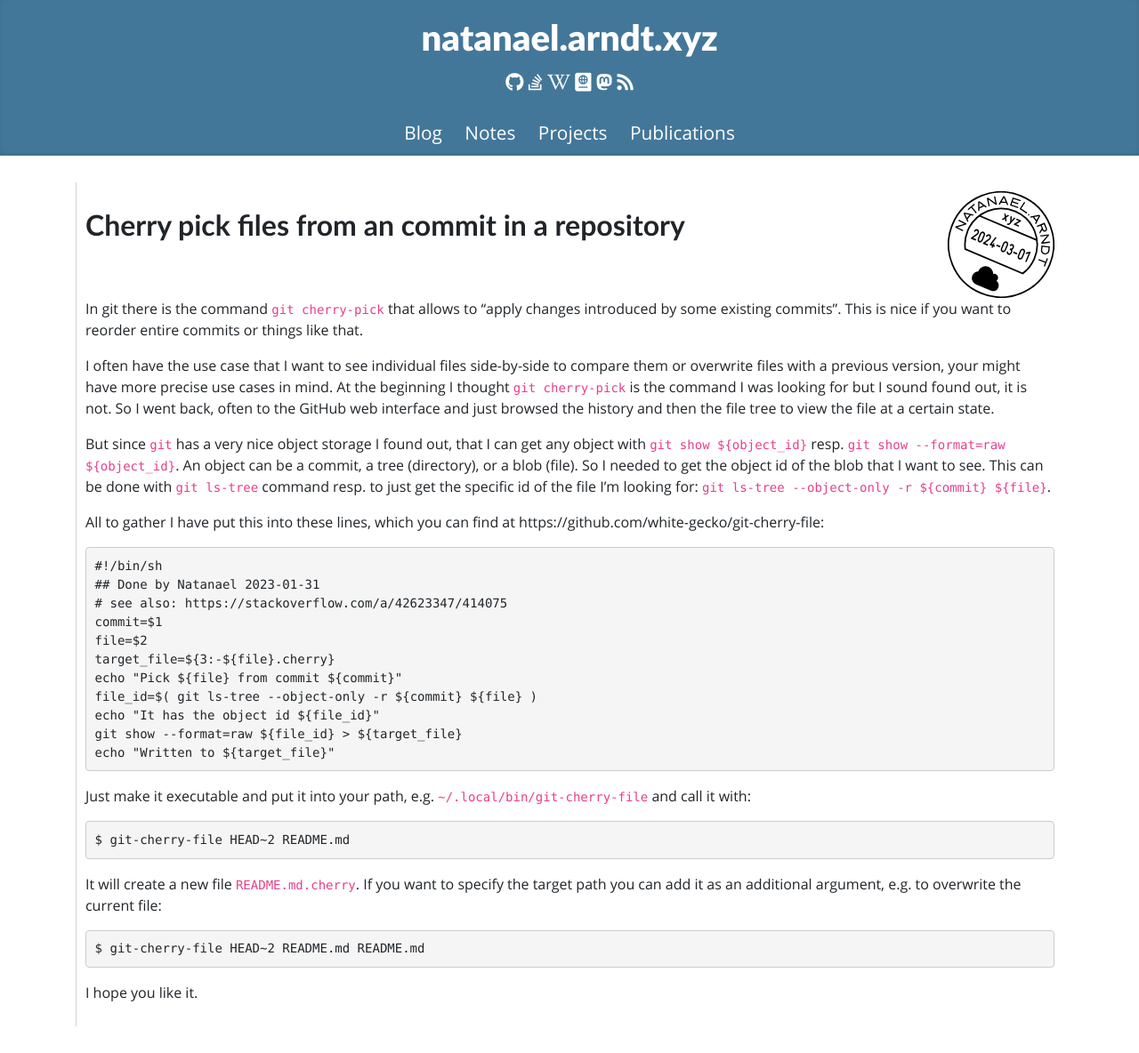
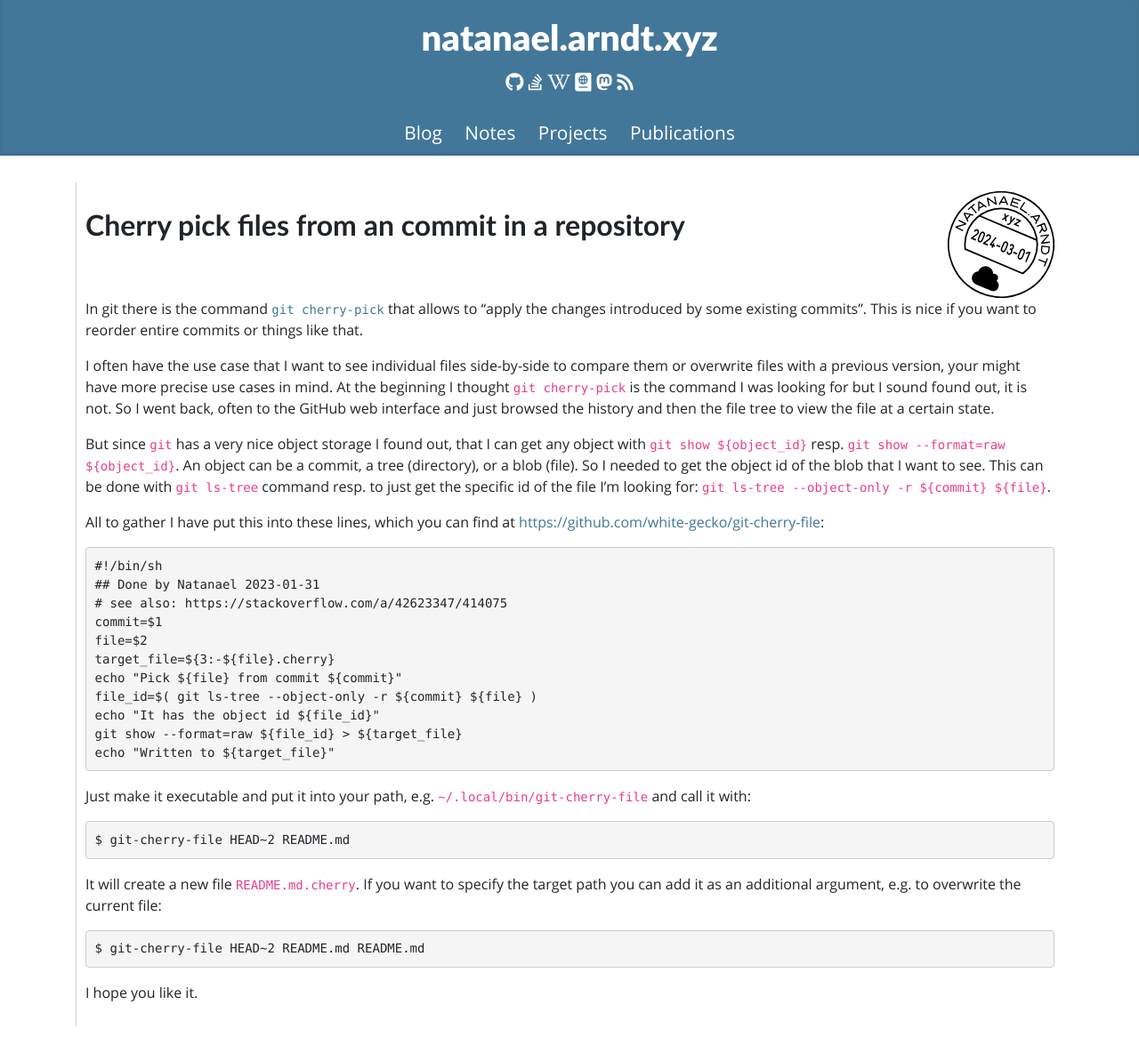
Before and after one commit to white-gecko/natanael.arndt.xyz, a Jekyll site: the page built from _posts/2024-03-01-git-cherry-file.md, in a window 1280 px wide. Shown: the whole page at 89% size. Built offline with Jekyll 4.4.1, drawn with Linux system fonts in a browser that asks for light colours.

Commit message:
Add links

````diff
--- a/_posts/2024-03-01-git-cherry-file.md
+++ b/_posts/2024-03-01-git-cherry-file.md
@@ -5,7 +5,7 @@ tags: ["Git", "cherry pick"]
 date: 2024-03-01 14:13:00+01:00
 ---
 
-In git there is the command `git cherry-pick` that allows to “apply changes introduced by some existing commits”.
+In git there is the command [`git cherry-pick`](https://git-scm.com/docs/git-cherry-pick) that allows to “apply the changes introduced by some existing commits”.
 This is nice if you want to reorder entire commits or things like that.
 
 I often have the use case that I want to see individual files side-by-side to compare them or overwrite files with a previous version, your might have more precise use cases in mind.
@@ -13,7 +13,7 @@ At the beginning I thought `git cherry-pick` is the command I was looking for bu
 
 But since `git` has a very nice object storage I found out, that I can get any object with `git show ${object_id}` resp. `git show --format=raw ${object_id}`. An object can be a commit, a tree (directory), or a blob (file). So I needed to get the object id of the blob that I want to see. This can be done with `git ls-tree` command resp. to just get the specific id of the file I'm looking for: `git ls-tree --object-only -r ${commit} ${file}`.
 
-All to gather I have put this into these lines, which you can find at https://github.com/white-gecko/git-cherry-file:
+All to gather I have put this into these lines, which you can find at [https://github.com/white-gecko/git-cherry-file](https://github.com/white-gecko/git-cherry-file):
 
 ```bash
 #!/bin/sh
````
